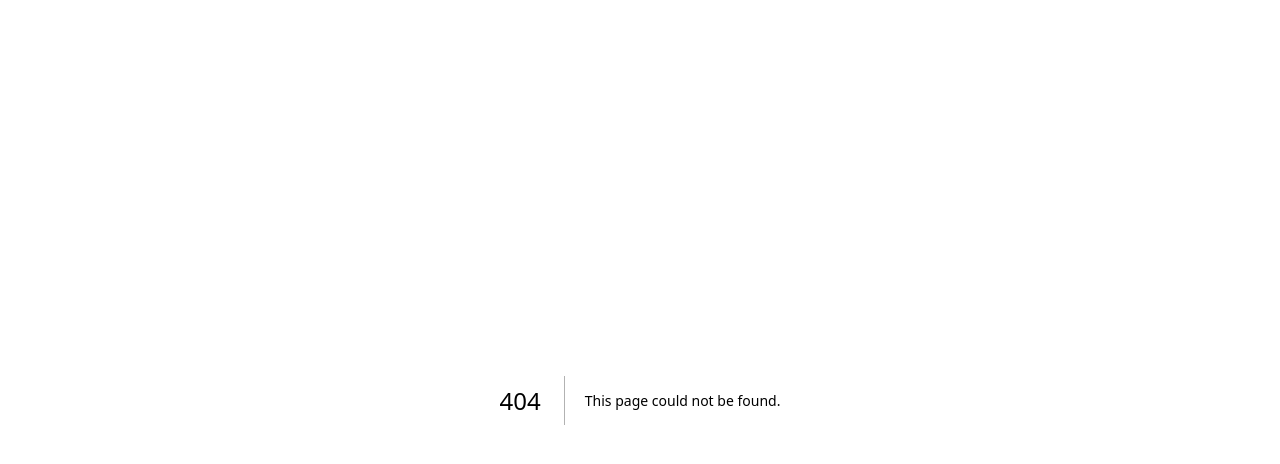
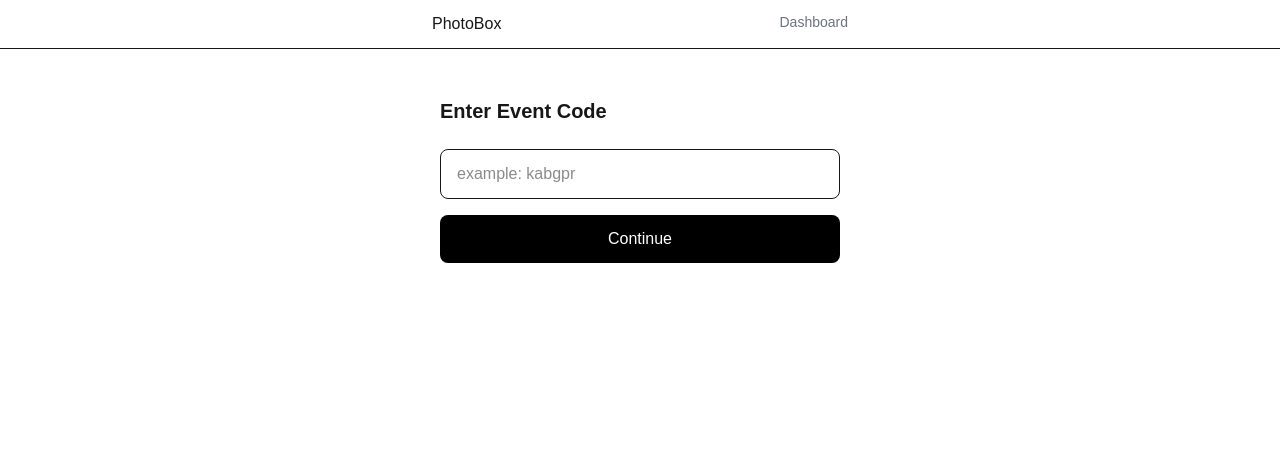
Before and after one commit to ashwin24m/photobox-app, a Next.js app in the folder photobox/: page /join in a window 1280 px wide. Before the commit this address had no page. Shown: the top 464 px of the page. Built offline with nearby package versions, Linux system fonts and the light colour scheme.

Commit message:
add homepage and navigation

```diff
--- /dev/null
+++ b/photobox/app/join/page.tsx
@@ -0,0 +1,57 @@
+"use client";
+
+import { useState } from "react";
+import { useRouter } from "next/navigation";
+
+export default function JoinPage() {
+
+  const [code, setCode] = useState("");
+
+  const router = useRouter();
+
+
+  function join() {
+
+    if (!code) return;
+
+    router.push("/e/" + code);
+
+  }
+
+
+  return (
+
+    <main className="min-h-screen bg-white">
+
+      <div className="max-w-md mx-auto px-6 py-12">
+
+        <h1 className="text-xl font-semibold mb-6">
+
+          Enter Event Code
+
+        </h1>
+
+
+        <input
+          value={code}
+          onChange={(e) => setCode(e.target.value)}
+          placeholder="example: kabgpr"
+          className="w-full border rounded-lg px-4 py-3 mb-4"
+        />
+
+
+        <button
+          onClick={join}
+          className="w-full bg-black text-white py-3 rounded-lg"
+        >
+          Continue
+        </button>
+
+
+      </div>
+
+    </main>
+
+  );
+
+}
--- a/photobox/app/layout.tsx
+++ b/photobox/app/layout.tsx
@@ -24,10 +24,28 @@ export default function RootLayout({
 }>) {
   return (
     <html lang="en">
-      <body
-        className="antialiased">
-        {children}
-      </body>
+    <body>
+
+  <header className="border-b">
+
+    <div className="max-w-md mx-auto px-4 py-3 flex justify-between">
+
+      <a href="/" className="font-medium">
+        PhotoBox
+      </a>
+
+      <a href="/events" className="text-sm text-gray-500">
+        Dashboard
+      </a>
+
+    </div>
+
+  </header>
+
+  {children}
+
+</body>
+
     </html>
   );
 }
--- /dev/null
+++ b/photobox/app/page.tsx
@@ -0,0 +1,50 @@
+import Link from "next/link";
+
+export default function HomePage() {
+
+  return (
+
+    <main className="min-h-screen bg-white">
+
+      <div className="max-w-md mx-auto px-6 py-12">
+
+        <h1 className="text-3xl font-semibold text-gray-900 mb-2">
+          PhotoBox
+        </h1>
+
+        <p className="text-gray-500 mb-10">
+          Private event photo sharing
+        </p>
+
+
+        <div className="space-y-4">
+
+          <Link
+            href="/events"
+            className="block w-full bg-black text-white py-4 rounded-lg text-center"
+          >
+            Host Dashboard
+          </Link>
+
+
+          <Link
+            href="/join"
+            className="block w-full border border-gray-300 py-4 rounded-lg text-center"
+          >
+            Join an Event
+          </Link>
+
+        </div>
+
+
+        <p className="text-xs text-gray-400 mt-10 text-center">
+          photobox.shadowlab.online
+        </p>
+
+      </div>
+
+    </main>
+
+  );
+
+}
```
